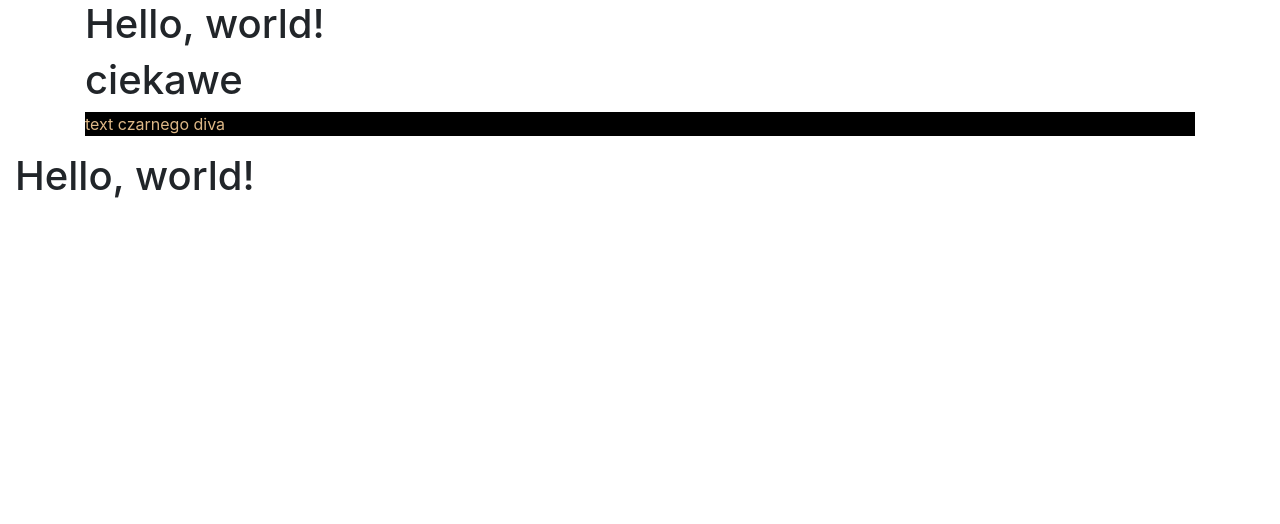
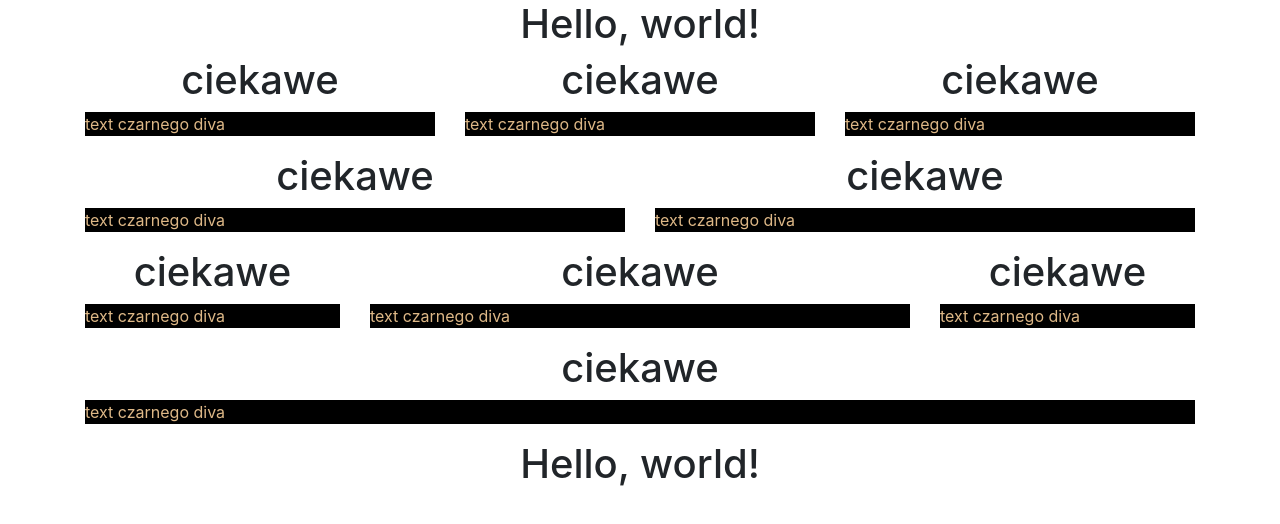
Before and after one commit to noobert1983/-firstBootstrapPage-Git, a plain HTML site: page index.html in a window 1280 px wide. Drawn offline with nearby package versions, Linux system fonts and the light colour scheme.

Commit message:
work pause
i go to city

```diff
--- a/css/cssCustom.css
+++ b/css/cssCustom.css
@@ -1,3 +1,6 @@
+h1{
+    text-align: center;
+}
 .blackDiv{
     background-color: black;
     color: burlywood;
--- a/index.html
+++ b/index.html
@@ -1,7 +1,7 @@
 <!doctype html>
 <html lang="pl_PL">
     <head>
-        <title>Hello, world!</title>
+        <title>my Bootstrap Page</title>
         <!-- Required meta tags -->
         <meta charset="utf-8">
         <meta name="viewport" content="width=device-width, initial-scale=1, shrink-to-fit=no">
@@ -15,7 +15,19 @@
         <div class="container">
             <h1>Hello, world!</h1>
             <div class="row">
-                <div class="col-sm-12">
+                <div class="col-sm-4">
+                    <h1>ciekawe</h1>
+                    <div class="blackDiv">
+                        <p>text czarnego diva</p>
+                    </div>
+                </div>
+                <div class="col-sm-4">
+                    <h1>ciekawe</h1>
+                    <div class="blackDiv">
+                        <p>text czarnego diva</p>
+                    </div>
+                </div>
+                <div class="col-sm-4">
                     <h1>ciekawe</h1>
                     <div class="blackDiv">
                         <p>text czarnego diva</p>
@@ -23,10 +35,46 @@
                 </div>
             </div>
             <div class="row">
-                <!-- Treść -->
+                <div class="col-sm-6">
+                    <h1>ciekawe</h1>
+                    <div class="blackDiv">
+                        <p>text czarnego diva</p>
+                    </div>
+                </div>
+                <div class="col-sm-6">
+                    <h1>ciekawe</h1>
+                    <div class="blackDiv">
+                        <p>text czarnego diva</p>
+                    </div>
+                </div>
             </div>
             <div class="row">
-                <!-- Zdjęcia -->
+                <div class="col-sm-3">
+                    <h1>ciekawe</h1>
+                    <div class="blackDiv">
+                        <p>text czarnego diva</p>
+                    </div>
+                </div>
+                <div class="col-sm-6">
+                    <h1>ciekawe</h1>
+                    <div class="blackDiv">
+                        <p>text czarnego diva</p>
+                    </div>
+                </div>
+                <div class="col-sm-3">
+                    <h1>ciekawe</h1>
+                    <div class="blackDiv">
+                        <p>text czarnego diva</p>
+                    </div>
+                </div>
+            </div>
+            <div class="row">
+                <div class="col-sm-12">
+                    <h1>ciekawe</h1>
+                    <div class="blackDiv">
+                        <p>text czarnego diva</p>
+                    </div>
+                </div>
             </div>
         </div>
         <div class="container-fluid">
```
